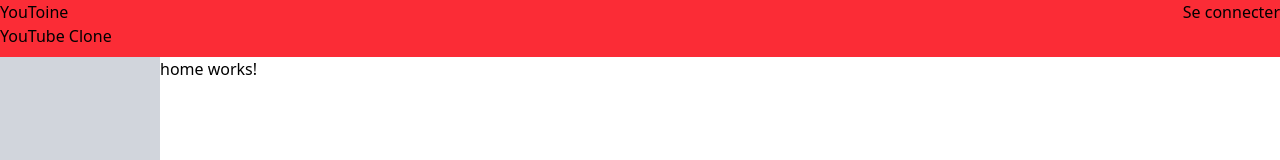
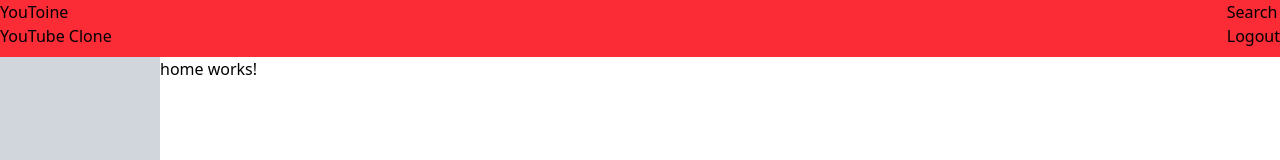
Before and after one commit to antoinecoulon/youtube-clone-eni, an Angular app: page / in a window 1280 px wide. Shown: the top 160 px of the page. Built offline with nearby package versions, Linux system fonts and the light colour scheme; no server answers.

Commit message:
Feature: logged or not logged

```diff
--- a/src/app/shared/header/header.component.html
+++ b/src/app/shared/header/header.component.html
@@ -4,6 +4,11 @@
 </div>
 <nav>
     <ul>
-        <li><a routerLink="/login">Se connecter</a></li>
+        @if (isAuthenticated$) {
+            <li>Search</li>
+            <li>Logout</li>
+        } @else {
+            <li><a routerLink="/login">Se connecter</a></li>
+        }
     </ul>
 </nav>
--- a/src/app/shared/header/header.component.ts
+++ b/src/app/shared/header/header.component.ts
@@ -1,5 +1,6 @@
-import { Component } from '@angular/core';
+import { Component, inject } from '@angular/core';
 import { RouterLink } from '@angular/router';
+import { AuthService } from '../../services/auth.service';
 
 @Component({
   selector: 'app-header',
@@ -9,4 +10,6 @@
 })
 export class HeaderComponent {
 
+  isAuthenticated$ = inject(AuthService).isAuthenticated$
+
 }
```
